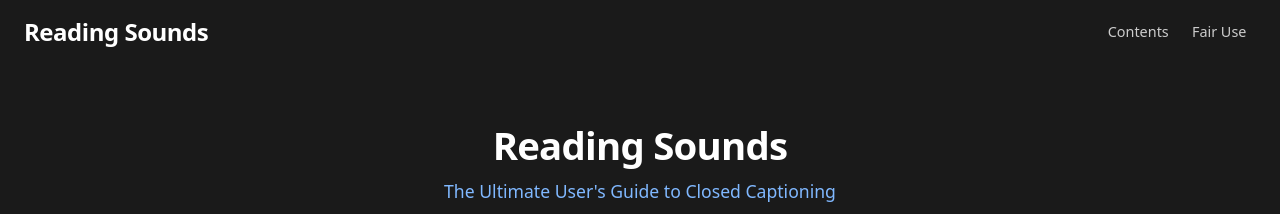
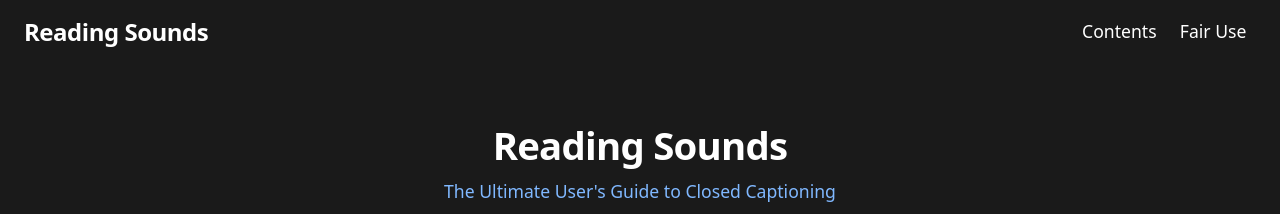
Before and after one commit to szdenek/readingsounds-site, a Jekyll site: the page built from index.html, in a window 1280 px wide. Shown: the top 214 px of the page. Built offline with Jekyll 4.4.1, drawn with Linux system fonts in a browser that asks for light colours.

Commit message:
Increase nav link size and contrast
font-size: 0.9rem → 1.1rem, color: #ccc → #fff (21:1 contrast on #1a1a1a)

Co-Authored-By: Claude Sonnet 4.6 <noreply@anthropic.com>

```diff
--- a/assets/main.scss
+++ b/assets/main.scss
@@ -82,16 +82,16 @@ body {
   gap: 0.25rem;
 
   a {
-    color: #ccc;
+    color: #fff;
     font-family: $sans-stack;
-    font-size: 0.9rem;
+    font-size: 1.1rem;
     text-decoration: none;
     padding: 0.25rem 0.6rem;
     border-radius: 3px;
 
     &:hover {
       color: #fff;
-      background: rgba(255,255,255,0.1);
+      background: rgba(255,255,255,0.15);
     }
   }
 }
```
